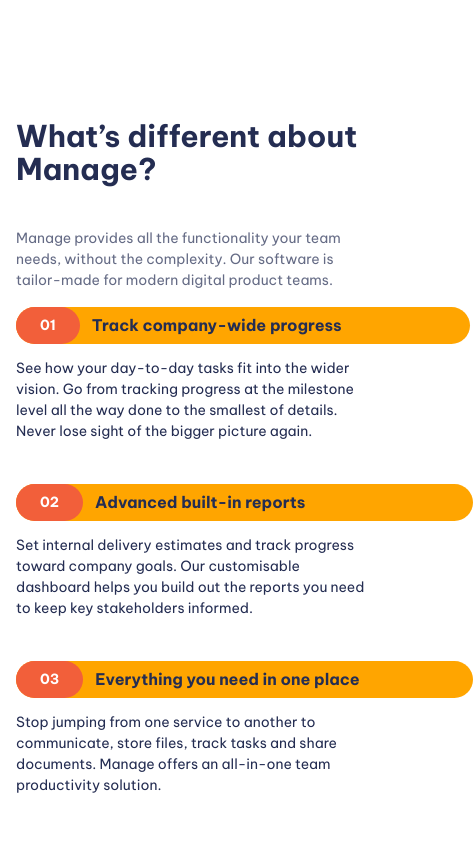
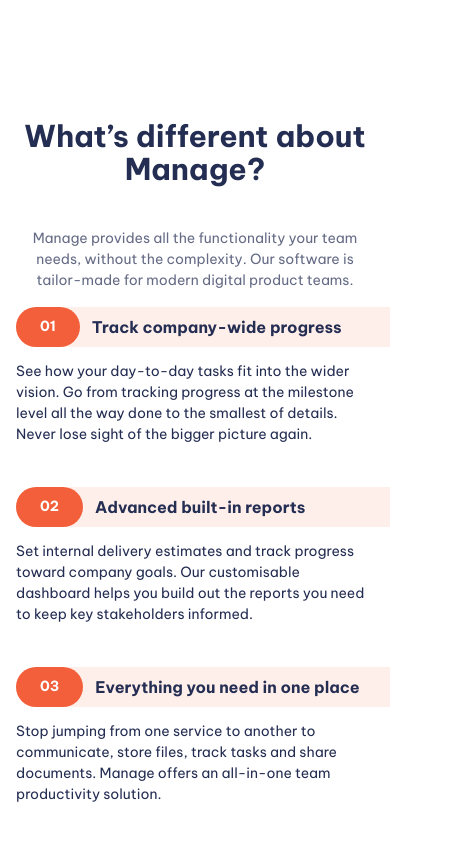
Before and after one commit to ruben-arcos/fem-manage-landing-page, a website built with Vite: page index.html in a window 390 px wide. Shown: the part 980-1824 px from the top of the page, 473 px wide, since content can reach past the window. Built offline with nearby package versions, Linux system fonts and the light colour scheme.

Commit message:
continued working on the numbered list

```diff
--- a/index.html
+++ b/index.html
@@ -81,7 +81,7 @@
       <section class="padding-block-900">
         <div class="container">
           <div class="even-columns">
-            <div class="flow">
+            <div class="flow text-center-sm-only">
               <h2 class="fs-secondary-heading fw-bold">
                 What’s different about Manage?
               </h2>
--- a/style.css
+++ b/style.css
@@ -1,13 +1,13 @@
 :root {
+  --clr-accent-500: hsl(12, 60%, 45%);
+  --clr-accent-400: hsl(12, 88%, 59%);
+  --clr-accent-300: hsl(12, 88%, 75%);
   --clr-accent-100: hsl(13, 100%, 96%);
-  --clr-accent-300: hsl(12, 88%, 75%);
-  --clr-accent-400: hsl(12, 88%, 59%);
-  --clr-accent-500: hsl(12, 60%, 45%);
 
   --clr-primary-400: hsl(228, 39%, 23%);
 
+  --clr-neutral-900: hsl(232, 12%, 13%);
   --clr-neutral-100: hsl(0, 0%, 100%);
-  --clr-neutral-900: hsl(232, 12%, 13%);
 
   --ff-primary: "Be Vietnam Pro", sans-serif;
 
@@ -166,7 +166,7 @@
   color: var(--clr-accent-400);
 }
 
-.button[data-shadow='none'] {
+.button[data-shadow="none"] {
   box-shadow: none;
 }
 
@@ -403,6 +403,8 @@
 
 .numbered-items {
   counter-reset: count;
+  width: fit-content;
+  margin-inline: auto;
 }
 
 .numbered-items li {
@@ -417,15 +419,10 @@
   grid-template-columns: min-content 1fr;
 }
 
-.numbered-items_title::before {
-  content: "";
-  position: absolute;
-  z-index: -1;
-  border-radius: 100vw;
-  inset: 0 -100vw 0 0;
-  grid-column: 1/2;
+.numbered-items_title {
   grid-row: 1/2;
-  background: orange;
+  grid-column: 2/3;
+  line-height: 1;
 }
 
 .numbered-items_body {
@@ -438,14 +435,36 @@
   }
 }
 
+.numbered-items div::before,
+.numbered-items div::after {
+  height: 40px;
+}
+
 .numbered-items div::before {
-  content: '0' counter(count);
+  content: "0" counter(count);
+  display: flex;
+  align-items: center;
+  font-weight: var(--fw-bold);
+  color: var(--clr-neutral-100);
   background-color: var(--clr-accent-400);
-  color: var(--clr-neutral-100);
-  font-weight: var(--fw-bold);
-  padding: var(--size-200) var(--size-500);
+  padding: 0 var(--size-500);
   border-radius: 100vw;
+  grid-row: 1/2;
+  grid-column: 1/2;
+}
 
+@media (max-width: 30em) {
+  .numbered-items div::after {
+    --bg: var(--clr-accent-100);
+    content: "";
+    display: block;
+    z-index: -1;
+    border-radius: 100vw 0 0 100vw;
+    grid-column: 1 / -1;
+    grid-row: 1 / 2;
+    box-shadow: 5em 0 0 var(--bg);
+    background: var(--bg);
+  }
 }
 
 /* Utility classes */
@@ -464,9 +483,9 @@
 
 .container {
   --max-width: 1110px;
-  --padding: 1rem;
+  --container-padding: 1rem;
 
-  width: min(var(--max-width), 100% - (var(--padding) * 2));
+  width: min(var(--max-width), 100% - (var(--container-padding) * 2));
   margin-inline: auto;
 }
 
@@ -502,6 +521,16 @@
 
 :where(.flow > :not(:first-child)) {
   margin-top: var(--flow-spacer, 3em);
+}
+
+.text-center {
+  text-align: center;
+}
+
+@media (max-width: 50em) {
+  .text-center-sm-only {
+    text-align: center;
+  }
 }
 
 .text-primary-400 {
```
